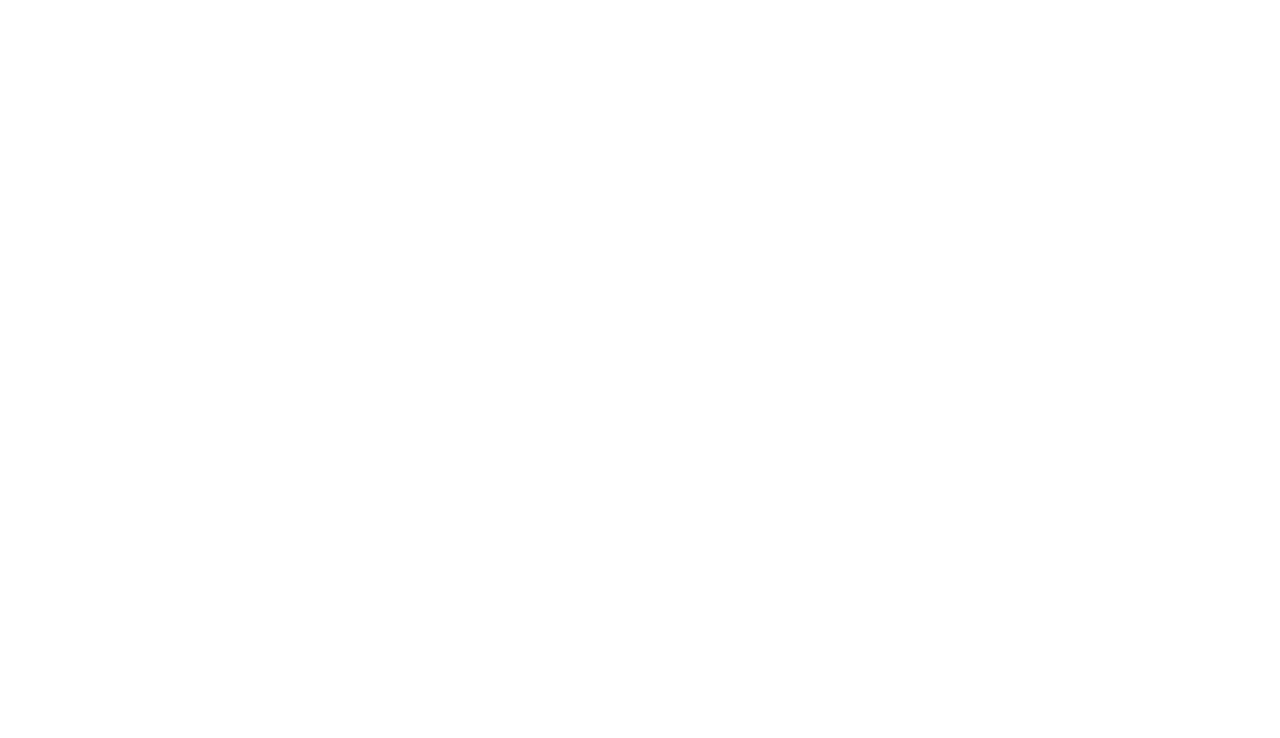
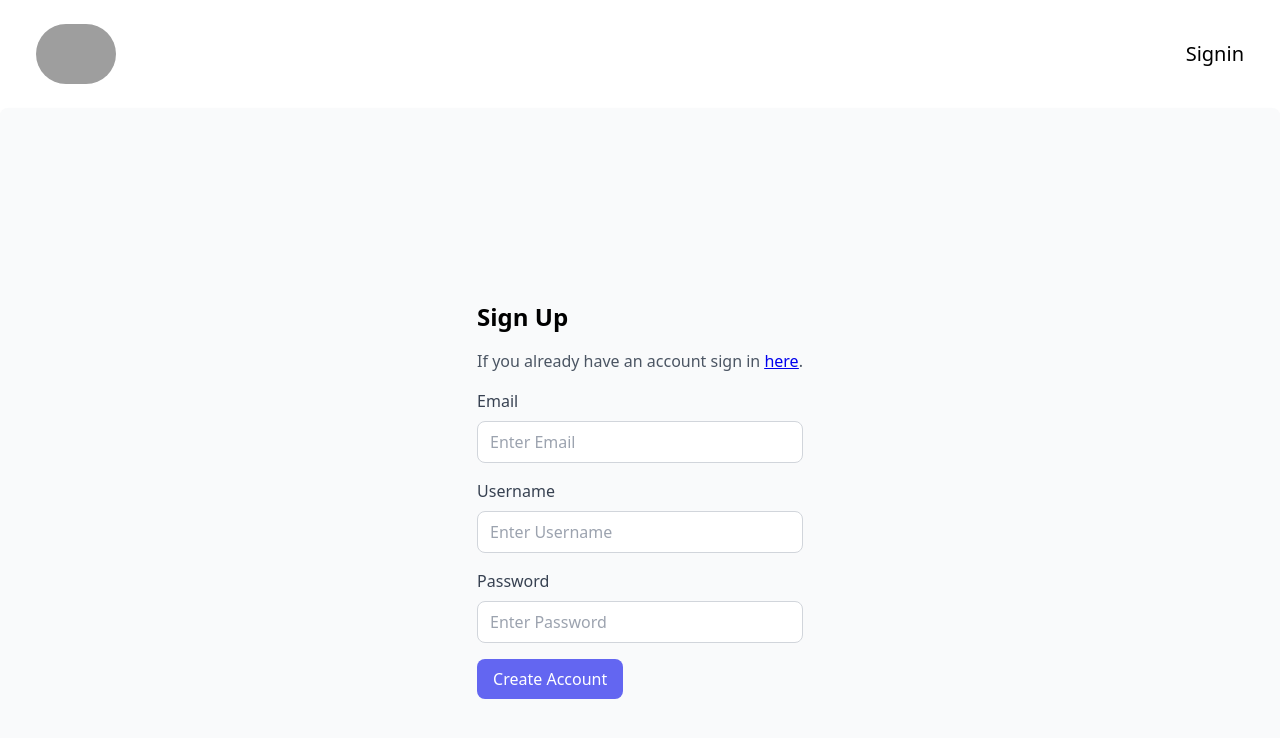
Before and after one commit to tushyagupta81/boosthack2, a React (Vite) app: page /signup in a window 1280 px wide. Before the commit this address had no page. Shown: the top 738 px of the page. Built offline with nearby package versions, Linux system fonts and the light colour scheme; grey boxes are pictures that could not be loaded.

Commit message:
made some changes to (signin->renamed from login) and created a identical signup page

```diff
--- a/src/Router.jsx
+++ b/src/Router.jsx
@@ -1,12 +1,13 @@
 import { BrowserRouter, Route, Routes } from "react-router-dom";
-import { App, Login, Dashboard } from "./pages/index.js";
+import { App, Signin, Dashboard, Signup } from "./pages/index.js";
 
 function Router() {
   return (
     <BrowserRouter>
       <Routes>
         <Route path="/" element={<App />} />
-        <Route path="/login" element={<Login />} />
+        <Route path="/signin" element={<Signin />} />
+        <Route path="/signup" element={<Signup />} />
         <Route path="/dashboard" element={<Dashboard />} />
       </Routes>
     </BrowserRouter>
--- a/src/pages/App.jsx
+++ b/src/pages/App.jsx
@@ -3,7 +3,7 @@
 function App() {
   return (
     <main className="relative">
-      <Nav />
+      <Nav page="home" />
       <section className="">
         <Hero />
       </section>
--- a/src/pages/Login.jsx
+++ /dev/null
@@ -1,34 +0,0 @@
-import { Nav } from "../sections/index.js";
-
-const Login = () => {
-  return (
-    <>
-    <body class="bg-gradient-to-b from-white via-blue-400 to-blue-700 flex items-center justify-center min-h-screen">
-      <form >
-      <div>
-          <header class="text-2xl font-bold mb-4">Sign In </header>
-          <p class="mb-4 text-black">If you already have an account sign in here.</p>
-          <div class="mb-4">
-          <label for="uname" class="block text-gray-700 mb-2">
-              Username
-          </label>
-        <input type="text" placeholder="Enter Username" name="uname" required class="w-full px-3 py-2 border border-gray-300 rounded-lg focus:outline-none focus:border-blue-500" />
-          </div>
-          <div class="mb-4">
-        <label for="psw" class="block text-gray-700 mb-2">Password</label>
-        <input type="password" placeholder="Enter Password" name="psw" required class="w-full px-3 py-2 border border-gray-300 rounded-lg focus:outline-none focus:border-blue-500" />
-          </div>
-          <div class="flex items-center justify-between mb-4">
-        <button type="submit" class="bg-blue-700 text-white px-4 py-2 rounded-lg hover:bg-blue-800 focus:outline-none">Login</button>
-        <label>
-          <input type="checkbox" checked="checked" name="remember" class="form-checkbox h-4 w-4 text-blue-800 transition duration-150 ease-in-out"  /> Remember me
-        </label>
-          </div>
-      </div>
-      </form>
-      </body>
-    </>
-  );
-};
-
-export default Login;
--- /dev/null
+++ b/src/pages/Signin.jsx
@@ -0,0 +1,64 @@
+import { Nav } from "../sections/index.js";
+import { Link } from "react-router-dom";
+
+const Signin = () => {
+  return (
+    <>
+      <Nav page="signin" />
+      <form className="bg-gray-50 flex items-center justify-center min-h-screen p-6 rounded-lg shadow-md w-full">
+        <div>
+          <header className="text-2xl font-bold mb-4">Sign In</header>
+          <p className="mb-4 text-gray-600">
+            If you don{"'"}t have an account sign up{" "}
+            <span className="underline text-[#0000EE]">
+              <Link to="/signup">here</Link>
+            </span>
+            .
+          </p>
+          <div className="mb-4">
+            <label htmlFor="uname" className="block text-gray-700 mb-2">
+              Username
+            </label>
+            <input
+              type="text"
+              placeholder="Enter Username"
+              name="uname"
+              required
+              className="w-full px-3 py-2 border border-gray-300 rounded-lg focus:outline-none focus:border-indigo-500"
+            />
+          </div>
+          <div className="mb-4">
+            <label htmlFor="psw" className="block text-gray-700 mb-2">
+              Password
+            </label>
+            <input
+              type="password"
+              placeholder="Enter Password"
+              name="psw"
+              required
+              className="w-full px-3 py-2 border border-gray-300 rounded-lg focus:outline-none focus:border-indigo-500"
+            />
+          </div>
+          <div className="flex items-center justify-between mb-4">
+            <button
+              type="submit"
+              className="bg-indigo-500 text-white px-4 py-2 rounded-lg hover:bg-indigo-600 focus:outline-none"
+            >
+              Login
+            </button>
+            <label>
+              <input
+                type="checkbox"
+                name="remember"
+                className="form-checkbox h-4 w-4 mr-1 text-indigo-600 transition duration-150 ease-in-out"
+              />
+              Remember me
+            </label>
+          </div>
+        </div>
+      </form>
+    </>
+  );
+};
+
+export default Signin;
--- /dev/null
+++ b/src/pages/Signup.jsx
@@ -0,0 +1,68 @@
+import { Nav } from "../sections/index.js";
+import { Link } from "react-router-dom";
+
+const Signup = () => {
+  return (
+    <>
+      <Nav page="signup" />
+      <form className="bg-gray-50 flex items-center justify-center min-h-screen p-6 rounded-lg shadow-md w-full">
+        <div>
+          <header className="text-2xl font-bold mb-4">Sign Up</header>
+          <p className="mb-4 text-gray-600">
+            If you already have an account sign in{" "}
+            <span className="underline text-[#0000EE]">
+              <Link to="/login">here</Link>
+            </span>
+            .
+          </p>
+          <div className="mb-4">
+            <label htmlFor="email" className="block text-gray-700 mb-2">
+              Email
+            </label>
+            <input
+              type="email"
+              placeholder="Enter Email"
+              name="email"
+              required
+              className="w-full px-3 py-2 border border-gray-300 rounded-lg focus:outline-none focus:border-indigo-500"
+            />
+          </div>
+          <div className="mb-4">
+            <label htmlFor="uname" className="block text-gray-700 mb-2">
+              Username
+            </label>
+            <input
+              type="text"
+              placeholder="Enter Username"
+              name="uname"
+              required
+              className="w-full px-3 py-2 border border-gray-300 rounded-lg focus:outline-none focus:border-indigo-500"
+            />
+          </div>
+          <div className="mb-4">
+            <label htmlFor="psw" className="block text-gray-700 mb-2">
+              Password
+            </label>
+            <input
+              type="password"
+              placeholder="Enter Password"
+              name="psw"
+              required
+              className="w-full px-3 py-2 border border-gray-300 rounded-lg focus:outline-none focus:border-indigo-500"
+            />
+          </div>
+          <div className="flex items-center justify-between mb-4">
+            <button
+              type="submit"
+              className="bg-indigo-500 text-white px-4 py-2 rounded-lg hover:bg-indigo-600 focus:outline-none"
+            >
+              Create Account
+            </button>
+          </div>
+        </div>
+      </form>
+    </>
+  );
+};
+
+export default Signup;
--- a/src/pages/index.js
+++ b/src/pages/index.js
@@ -1,5 +1,6 @@
 import App from "./App.jsx";
-import Login from "./Login.jsx";
+import Signin from "./Signin.jsx";
 import Dashboard from "./Dashboard.jsx";
+import Signup from "./Signup.jsx";
 
-export { App, Login, Dashboard };
+export { App, Signin, Dashboard, Signup };
--- a/src/sections/Nav.jsx
+++ b/src/sections/Nav.jsx
@@ -1,13 +1,13 @@
 import { Link } from "react-router-dom";
 import hamburger from "../assets/icons/hamburger.svg";
 import { useState } from "react";
-const Nav = () => {
+
+// eslint-disable-next-line react/prop-types
+function Nav({ page }) {
   const [hamburgerClasses, setHamburgerClasses] = useState("hidden");
   function showHamburger() {
     if (hamburgerClasses === "hidden") {
-      setHamburgerClasses(
-        "p-4 mt-4 rounded-2xl w-fit float-right md:hidden",
-      );
+      setHamburgerClasses("p-4 mt-4 rounded-2xl w-fit float-right md:hidden");
     } else {
       setHamburgerClasses("hidden");
     }
@@ -16,13 +16,16 @@
     <header className="py-6 z-10 w-full px-4 ">
       <nav className="flex justify-between items-center mx-auto">
         <div className="ml-5 cursor-pointer">
+          <Link to="/">
             <img
               src="https://cdn.dribbble.com/users/8322394/screenshots/16257129/media/52e02c3a2da5974e1f9d0d27de7ae5cb.jpg"
               alt="random logo"
               width={80}
               className="rounded-full"
             />
+          </Link>
         </div>
+        {page === "home" && (
           <ul
             className="flex gap-16 text-xl font-sans max-md:hidden"
             id="nav-items"
@@ -40,8 +43,11 @@
               <a href="#contact-us">Contact</a>
             </li>
           </ul>
+        )}
         <div className="flex gap-5 mr-5 max-md:hidden text-xl cursor-pointer">
-          <Link to={"./login"}>Login</Link>
+          {page === "home" && <Link to="/signin">Login</Link>}
+          {page === "signin" && <Link to="/signup">Signup</Link>}
+          {page === "signup" && <Link to="/signin">Signin</Link>}
         </div>
         <div className="hidden max-md:block">
           <button aria-controls="nav-items" aria-expanded="false">
@@ -75,6 +81,6 @@
       </div>
     </header>
   );
-};
+}
 
 export default Nav;
```
Lines whose indentation alone changed are shown as unchanged.
